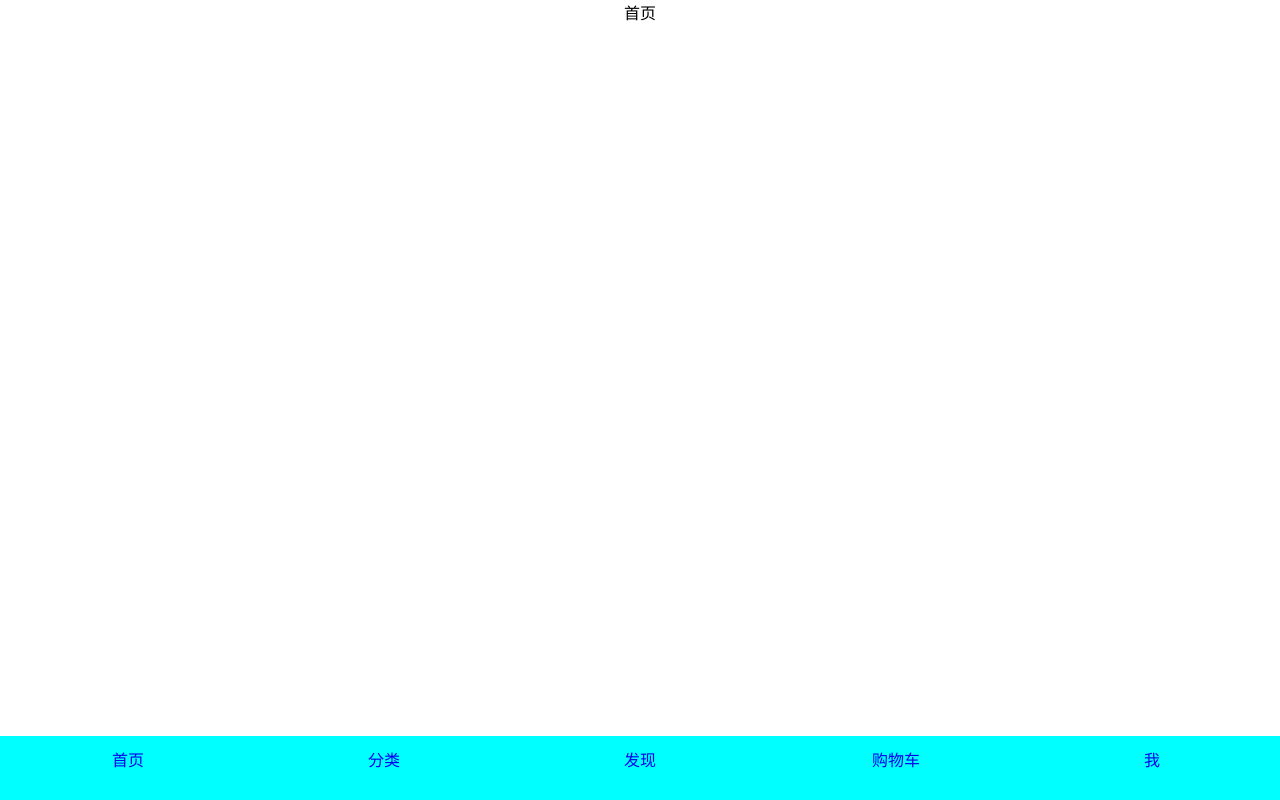
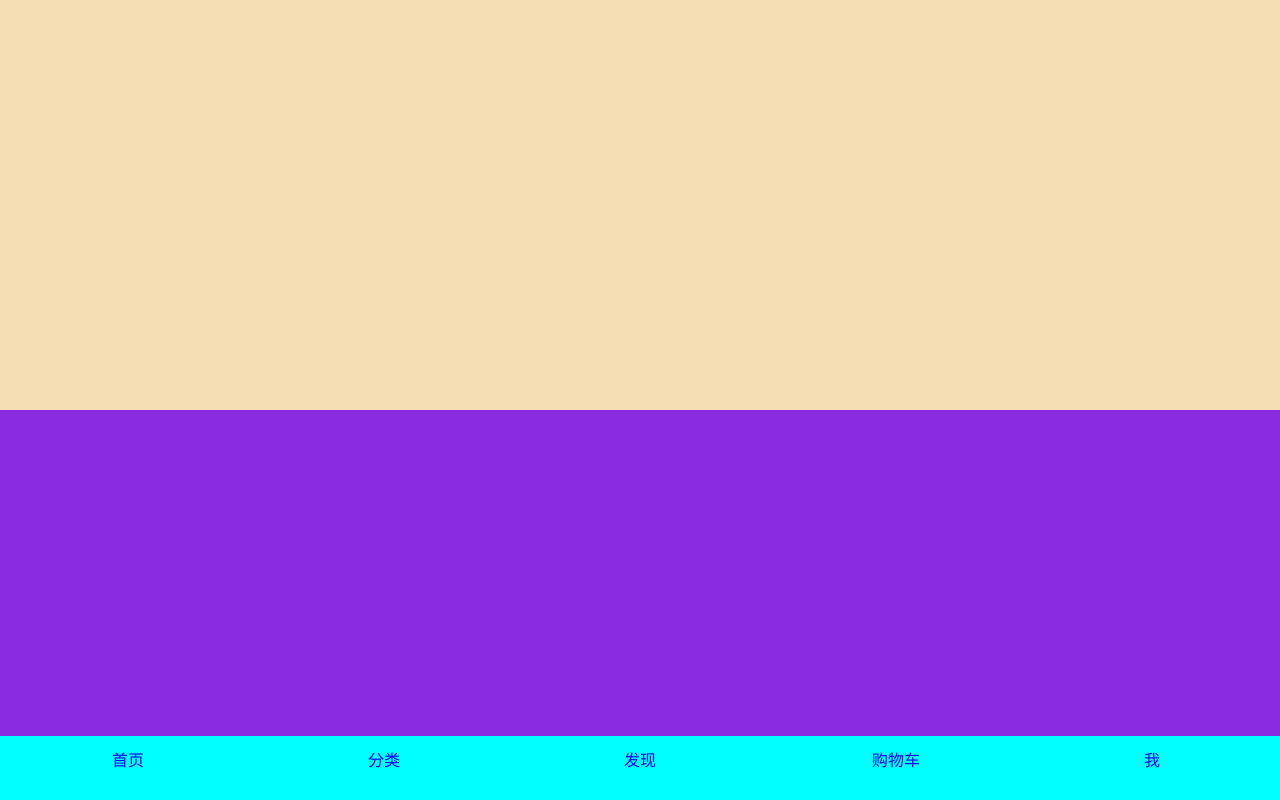
Before and after one commit to guotianci1997/sy-hw, a Vue app: page /#/home in a window 1280 px wide. Built offline with nearby package versions, Linux system fonts and the light colour scheme.

Commit message:
修改了首页

```diff
--- a/src/components/Home.vue
+++ b/src/components/Home.vue
@@ -1,5 +1,8 @@
 <template>
-    <div>首页</div>
+    <div class="home-content">
+        <div class="home-head"></div>
+        <div class="home-mid"></div>
+    </div>
 </template>
 
 <script>
@@ -12,5 +15,21 @@ export default {
 </script>
 
 <style scoped>
+.home-content{
+    height: 100%;
+    width: 100%;
+    overflow: auto;
+}
 
+.home-head{
+    height: 410px;
+    width: 100%;
+    background-color: wheat;
+}
+
+.home-mid{
+    height: 850px;
+    width: 100%;
+    background-color: blueviolet;
+}
 </style>
```
